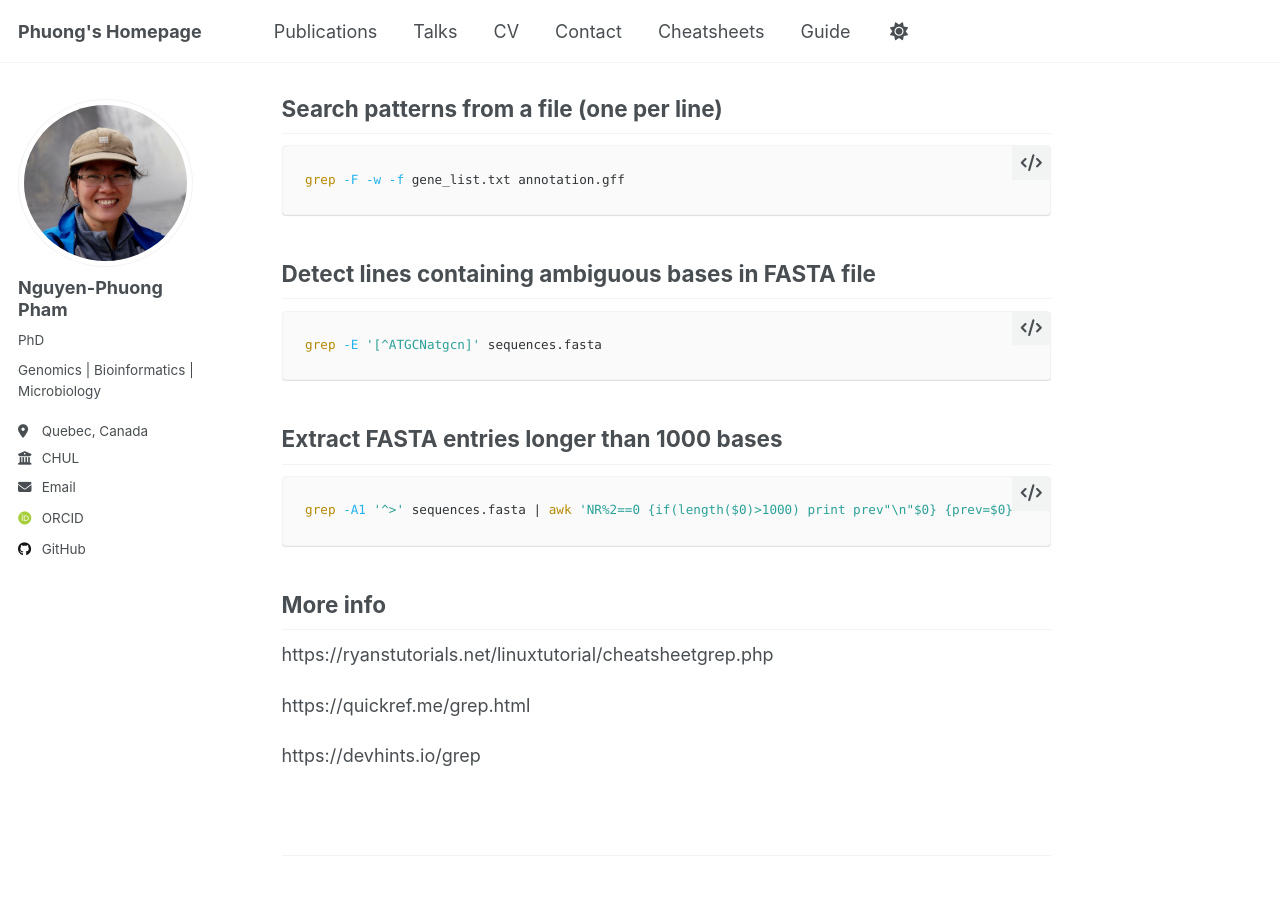
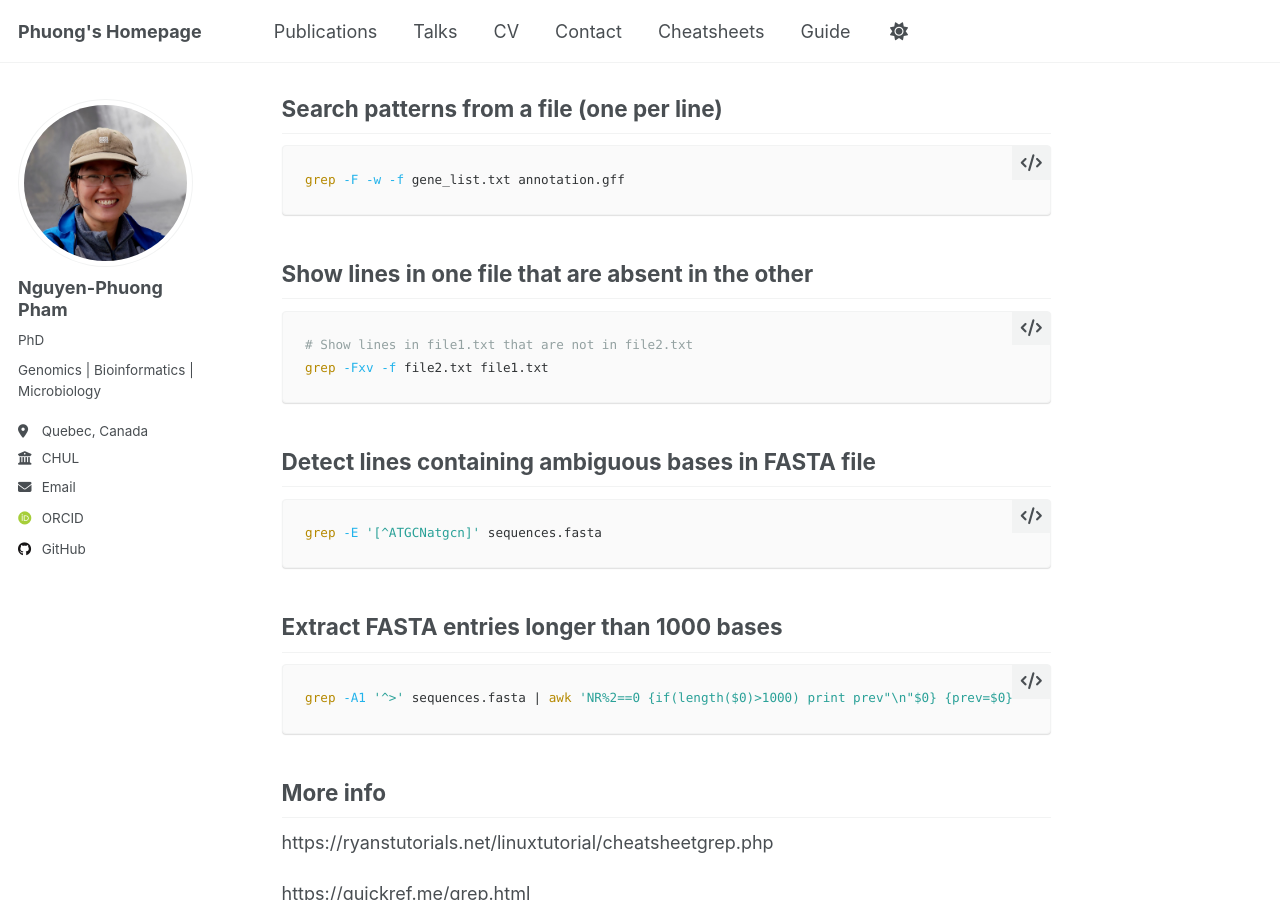
Before and after one commit to phng3001/phng3001.github.io, a Jekyll site: the page built from _cheatsheets/grep.md, in a window 1280 px wide and 900 px high, scrolled down 5058 px. Built offline with Jekyll 4.4.1, drawn with Linux system fonts in a browser that asks for light colours; some web fonts are replaced; a script that is not in the unit is left out.

Commit message:
Update grep.md

````diff
--- a/_cheatsheets/grep.md
+++ b/_cheatsheets/grep.md
@@ -160,6 +160,12 @@ grep: dir_name: Is a directory
 grep -F -w -f gene_list.txt annotation.gff
 ```
 
+## Show lines in one file that are absent in the other
+```bash
+# Show lines in file1.txt that are not in file2.txt
+grep -Fxv -f file2.txt file1.txt
+```
+
 ## Detect lines containing ambiguous bases in FASTA file
 ```bash
 grep -E '[^ATGCNatgcn]' sequences.fasta
````
